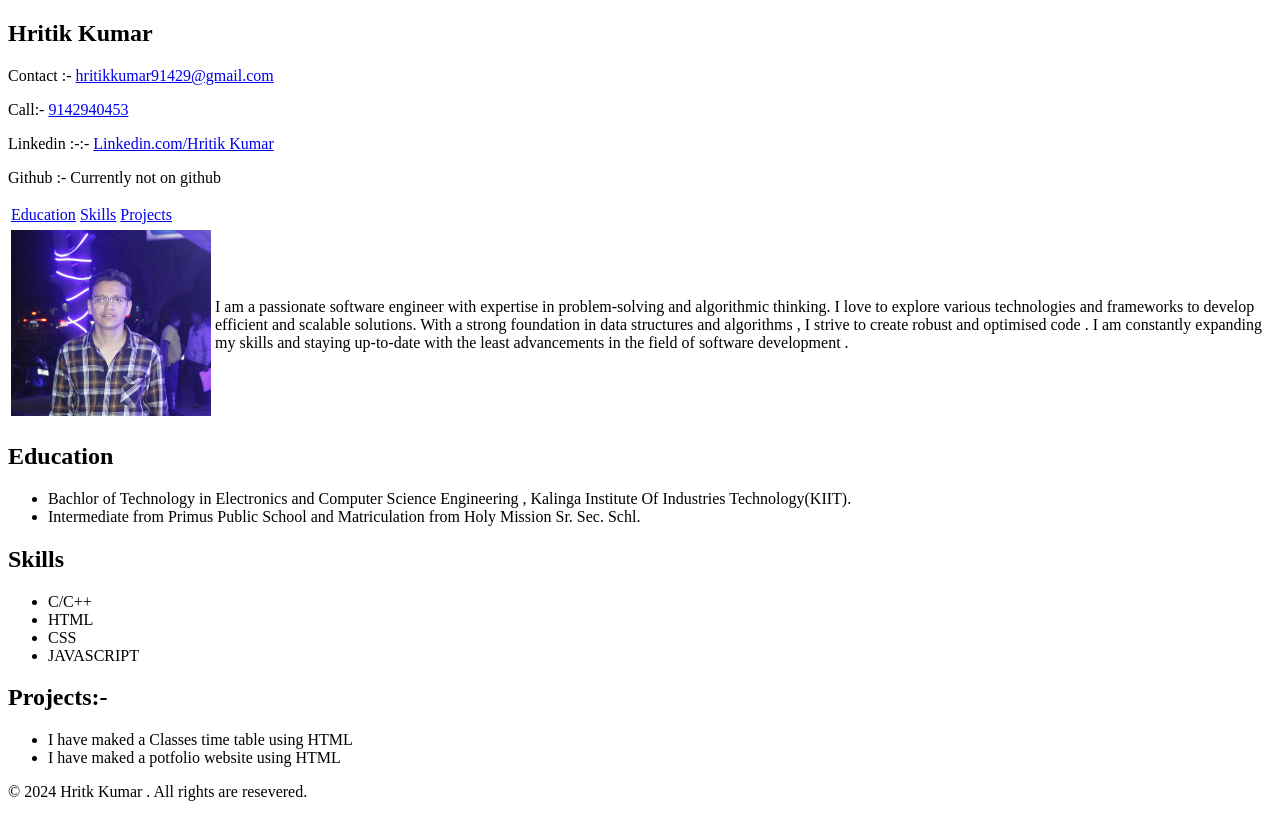
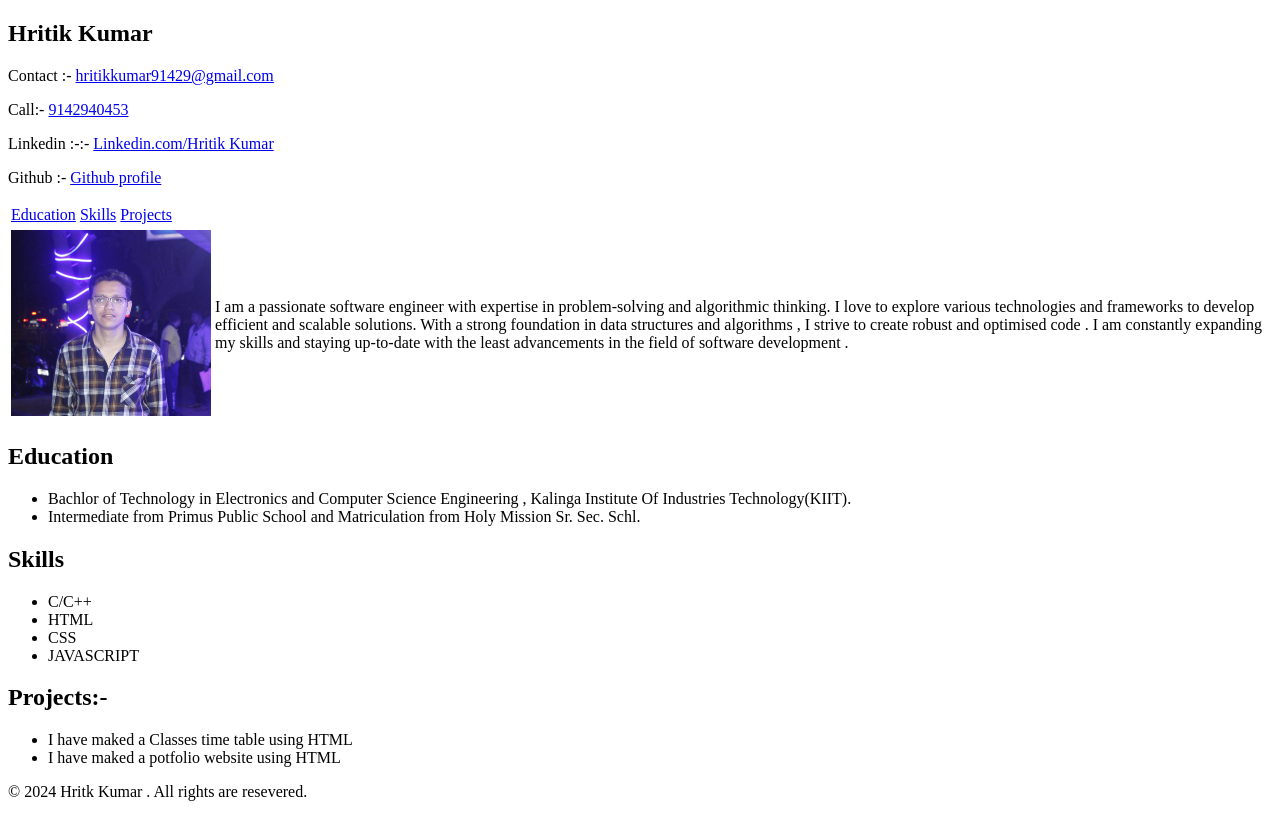
Before and after one commit to HritikKumar101/resume-page-, a plain HTML site: page index.html in a window 1280 px wide. Drawn offline with Linux system fonts and the light colour scheme.

Commit message:
Update index.html

```diff
--- a/index.html
+++ b/index.html
@@ -16,7 +16,7 @@
          <p>Call:- <a href="tell : +9142920453">9142940453</a>
      </p>
     <p>Linkedin :-:- <a href="https://www.linkedin.com/in/hritik-kumar-a7368a2a7?utm_source=share&utm_campaign=share_via&utm_content=profile&utm_medium=android_app">Linkedin.com/Hritik Kumar</a></p>
-   <p>Github :- Currently not on github</p>
+   <p>Github :- <a href="https://github.com/HritikKumar101">Github profile</a></p>
    <table>
    </tr>
    <tr>
```
